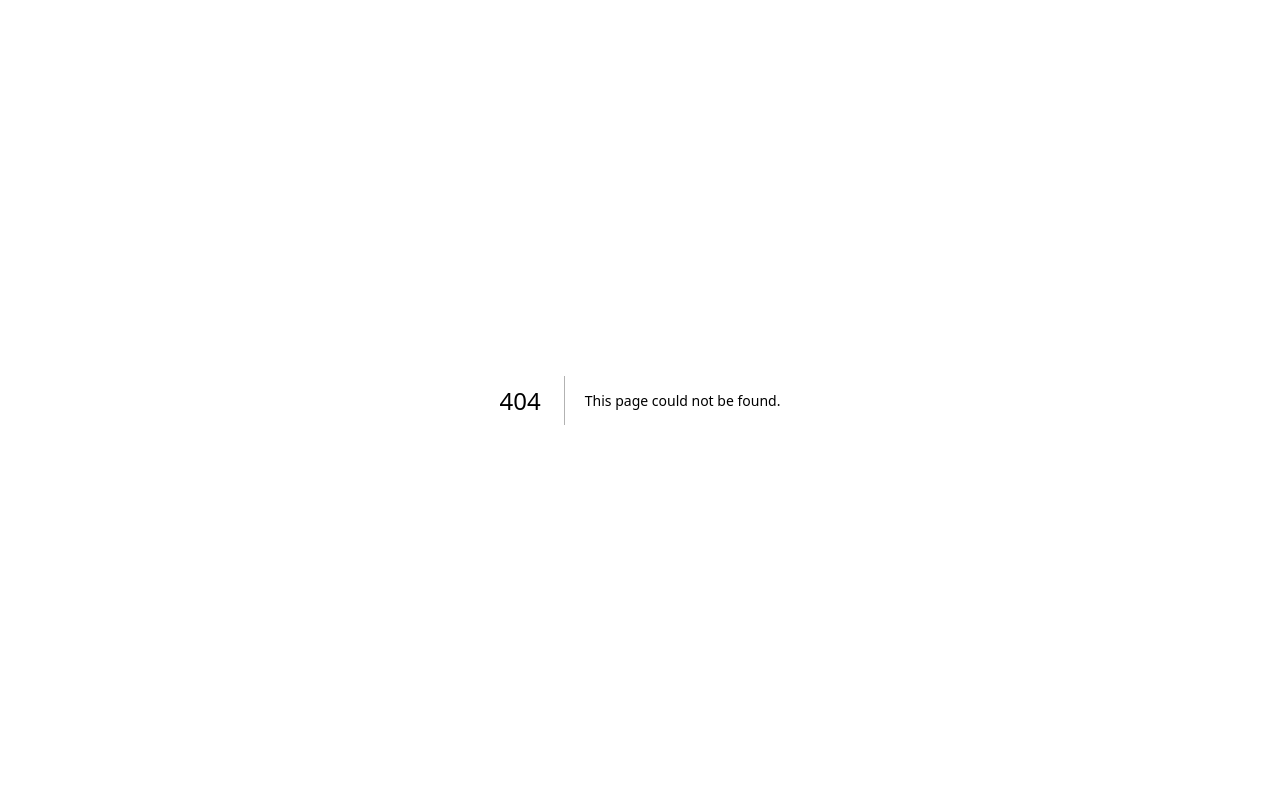
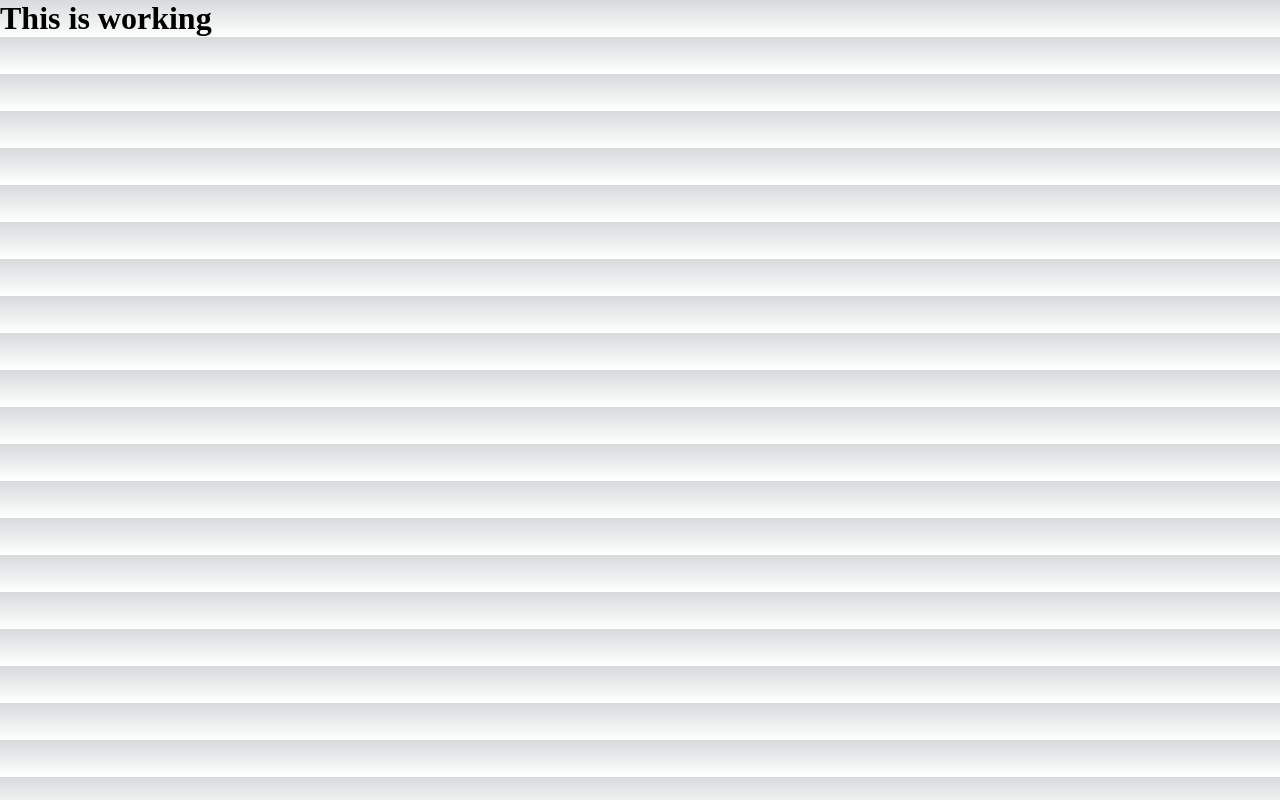
Before and after one commit to abuhanifornob/lifeline_health, a Next.js app: page /setup-test in a window 1280 px wide. Before the commit this address had no page. Built offline with nearby package versions, Linux system fonts and the light colour scheme.

Commit message:
for setup test

```diff
--- /dev/null
+++ b/pages/setup-test.js
@@ -0,0 +1,11 @@
+import React from 'react';
+
+const  Test = () => {
+    return (
+        <div>
+            <h1>This is working</h1>
+        </div>
+    );
+};
+
+export default Test;
```
